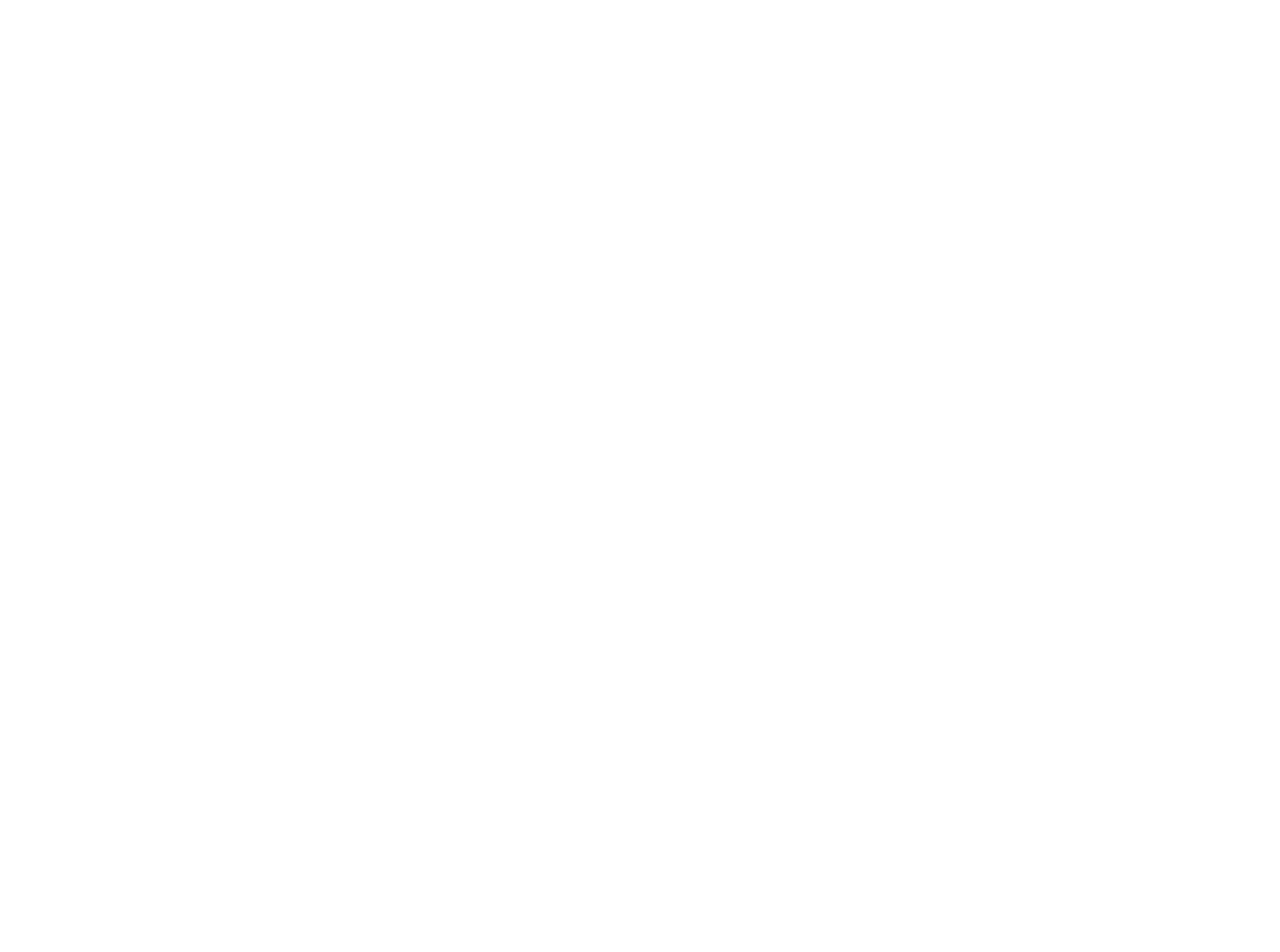
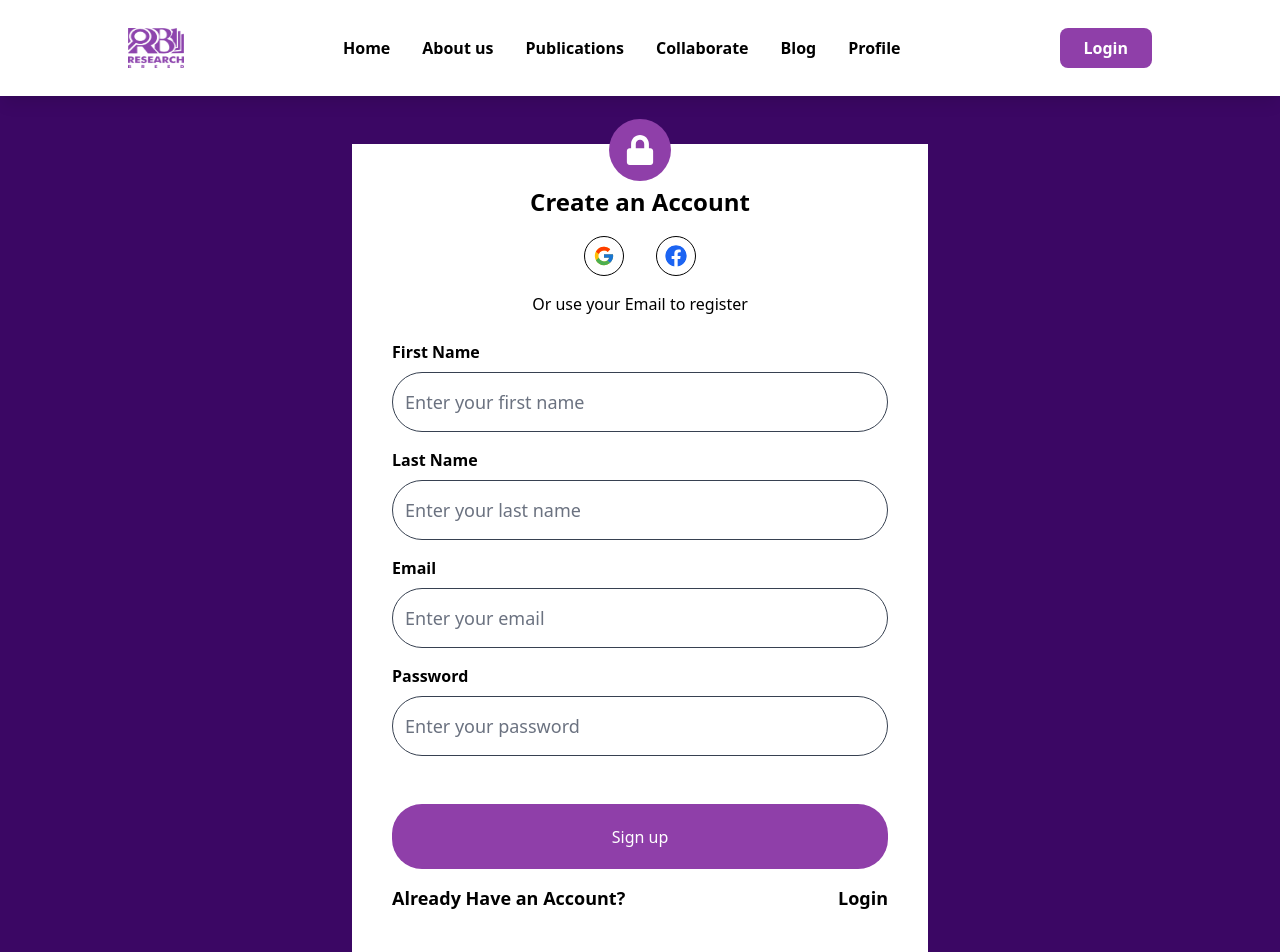
Before and after one commit to ChrisRoyalty/Research-breed, a React (Create React App) app: page /create-account in a window 1280 px wide. Before the commit this address had no page. Shown: the top 952 px of the page. Before the commit the page ends 800 px from the top, so only its background shows below. Built offline with nearby package versions, Linux system fonts and the light colour scheme.

Commit message:
created component for the sign up page

```diff
--- a/src/App.js
+++ b/src/App.js
@@ -7,6 +7,7 @@
 import Publications from "./pages/Publications";
 import Login from "./pages/Login";
 import { Routes, Route } from "react-router-dom";
+import CreateAccount from "./component/CreateAccount";
 
 function App() {
   return (
@@ -18,6 +19,7 @@
         <Route path="/collabration" element={<Collabration />} />
         <Route path="/blog" element={<Blog />} />
         <Route path="/Profile" element={<Profile />} />
+        <Route path="/create-account" element={<CreateAccount />} />
       </Route>
       <Route path="/login" element={<Login />} />
     </Routes>
--- /dev/null
+++ b/src/component/CreateAccount.jsx
@@ -0,0 +1,141 @@
+import React from "react";
+import { FaLock } from "react-icons/fa";
+import { FcGoogle } from "react-icons/fc";
+import { FaFacebook } from "react-icons/fa";
+import { Link } from "react-router-dom";
+import { useState } from "react";
+
+const CreateAccount = () => {
+  const [firstname, setFirstname] = useState("");
+  const [lastname, setLastname] = useState("");
+  const [email, setEmail] = useState("");
+  const [password, setPassword] = useState("");
+  const [confirmPassword, setConfirmPassword] = useState("");
+  const [message, setMessage] = useState("");
+  const [error, setError] = useState("");
+
+  const handleSubmit = (e) => {
+    e.preventDefault();
+    if (password !== confirmPassword) {
+      setError("Passwords do not match.");
+      return;
+    }
+    registerUser();
+  };
+  const registerUser = () => {
+    fetch("http://localhost/apps_api/research-breed/public/api/register", {
+      method: "POST",
+      headers: {
+        "Content-Type": "application/json",
+      },
+      body: JSON.stringify({
+        firstname: firstname,
+        lastname: lastname,
+        email: email,
+        password: password,
+      }),
+    })
+      .then((response) => response.json())
+      .then((data) => {
+        if (data.success) {
+          console.log("Parsed JSON data:", data);
+
+          setMessage("Account created successfully!");
+
+          setError("");
+          console.log("Account created successfully!");
+        } else {
+          setError("Failed to create account: " + data.message);
+          setMessage("");
+          console.error("Error: Failed to create account - " + data.message);
+        }
+      })
+      .catch((error) => {
+        setError("Error: " + error.message);
+        setMessage("");
+      });
+  };
+
+  return (
+    <div className="pt-[18vh] pb-[7vh] w-full h-fit flex justify-center items-center bg-purple-950">
+      <div className="md:w-[45%] w-[90%] bg-white sm:p-10 p-8 relative ">
+        <div className="google_facebook flex flex-col items-center justify-center gap-4">
+          <div className="lockIcon  bg-[#8F3FA9] rounded-full w-fit p-4  absolute top-[-25px] items-center ">
+            <FaLock className="text-white text-[30px]" />
+          </div>
+          <h4 className="text-[24px] font-bold">Create an Account</h4>
+          <div className="socials flex gap-8">
+            <FcGoogle className="text-[40px] border-[1px] border-black rounded-full p-2" />
+            <FaFacebook className="text-[40px] border-[1px] border-black rounded-full p-2 text-blue-600" />
+          </div>
+          <Link>Or use your Email to register</Link>
+        </div>
+        <form className="flex flex-col gap-4 sm:gap-4 sm:mt-6 mt-4">
+          <div className="w-full flex flex-col gap-2">
+            <label className="rounded-[30px] font-bold">First Name</label>
+            <input
+              type="text"
+              value={firstname}
+              onChange={(e) => setFirstname(e.target.value)}
+              required
+              className="rounded-[30px] h-[60px] bg-transparent border-b-[1px] border-gray-700 outline-none text-gray-500 text-[18px]"
+              placeholder="Enter your first name"
+            />
+          </div>
+          <div className="w-full flex flex-col gap-2">
+            <label className="rounded-[30px] font-bold">Last Name</label>
+            <input
+              type="text"
+              value={lastname}
+              onChange={(e) => setLastname(e.target.value)}
+              required
+              className="rounded-[30px] h-[60px] bg-transparent border-b-[1px] border-gray-700 outline-none text-gray-500 text-[18px]"
+              placeholder="Enter your last name"
+            />
+          </div>
+          <div className="w-full flex flex-col gap-2">
+            <label className="rounded-[30px] font-bold">Email</label>
+            <input
+              type="email"
+              value={email}
+              onChange={(e) => setEmail(e.target.value)}
+              required
+              className="rounded-[30px] h-[60px] bg-transparent border-b-[1px] border-gray-700 outline-none text-gray-500 text-[18px]"
+              placeholder="Enter your email"
+            />
+          </div>
+          <div className="w-full flex flex-col gap-2">
+            <label className="rounded-[30px] font-bold">Password</label>
+            <input
+              type="password"
+              value={password}
+              onChange={(e) => setPassword(e.target.value)}
+              required
+              className="rounded-[30px] h-[60px] bg-transparent border-b-[1px] border-gray-700 outline-none text-gray-500 text-[18px]"
+              placeholder="Enter your password"
+            />
+          </div>
+
+          <footer className="flex flex-col justify-center items-center sm:mt-8 mt-4 gap-4">
+            <button
+              className="bg-[#8F3FA9] h-[65px] w-full rounded-[30px] text-white"
+              onSubmit={handleSubmit}
+            >
+              Sign up
+            </button>
+            <div className="w-full flex max-sm:flex-col max-sm:text-center gap-2 justify-between">
+              <Link className="font-bold text-[18px]" to="/login">
+                Already Have an Account?
+              </Link>
+              <Link className="font-bold text-[18px]" to="/login">
+                Login
+              </Link>
+            </div>
+          </footer>
+        </form>
+      </div>
+    </div>
+  );
+};
+
+export default CreateAccount;
--- a/src/component/Header.jsx
+++ b/src/component/Header.jsx
@@ -15,7 +15,9 @@
   const displayMenu = () => {
     toggleMenu === "hidden" ? setToggleMenu("flex") : setToggleMenu("hidden");
   };
-
+  const hideMenu = () => {
+    setToggleMenu("hidden");
+  };
   return (
     <header className="w-full h-[12vh] bg-white fixed top-0 flex justify-center items-center shadow-lg z-50">
       <div className="w-[90%] sm:w-[80%] flex justify-between items-center">
@@ -30,49 +32,48 @@
         >
           <NavLink
             to="/"
-            element={<Home />}
             className="lg:bg-transparent max-lg:hover:bg-[#8F3FA9] lg:w-fit w-full lg:hover:p-0 hover:p-4 max-lg:hover:text-white max-lg:rounded-lg"
           >
             Home
           </NavLink>
           <NavLink
             to="/about"
-            element={<About />}
+            onClick={hideMenu}
             className="max-lg:hover:bg-[#8F3FA9] max-lg:w-full max-lg:hover:p-4 max-lg:hover:text-white max-lg:rounded-lg"
           >
             About us
           </NavLink>
           <NavLink
             to="/publications"
-            element={<Publications />}
+            onClick={hideMenu}
             className="max-lg:hover:bg-[#8F3FA9] max-lg:w-full max-lg:hover:p-4 max-lg:hover:text-white max-lg:rounded-lg"
           >
             Publications
           </NavLink>
           <NavLink
             to="/collabration"
-            element={<Collabration />}
+            onClick={hideMenu}
             className="max-lg:hover:bg-[#8F3FA9] max-lg:w-full max-lg:hover:p-4 max-lg:hover:text-white max-lg:rounded-lg"
           >
             Collaborate
           </NavLink>
           <NavLink
             to="/blog"
-            element={<Blog />}
+            onClick={hideMenu}
             className="max-lg:hover:bg-[#8F3FA9] max-lg:w-full max-lg:hover:p-4 max-lg:hover:text-white max-lg:rounded-lg"
           >
             Blog
           </NavLink>
           <NavLink
             to="/profile"
-            element={<Profile />}
+            onClick={hideMenu}
             className="max-lg:hover:bg-[#8F3FA9] max-lg:w-full max-lg:hover:p-4 max-lg:hover:text-white max-lg:rounded-lg"
           >
             Profile
           </NavLink>
         </nav>
         <div className="text-[16px] font-bold bg-[#8F3FA9] py-2 px-6 text-white rounded-lg">
-          <NavLink to="/login" element={<Login />}>
+          <NavLink to="/login" onClick={hideMenu}>
             Login
           </NavLink>
         </div>
--- a/src/component/home/HeroSection.jsx
+++ b/src/component/home/HeroSection.jsx
@@ -1,6 +1,7 @@
 import React from "react";
 // import Button from "./ShortButton";
 import StudentImg from "../../assets/girl.png";
+import { Link } from "react-router-dom";
 function HeroSection() {
   return (
     <section className="hero-section bg-[#F8E8FE] py-24 mb-5 lg:h-[86vh] h-fit lg:p-0 flex justify-center items-center">
@@ -30,9 +31,12 @@
           <p className="text-lg text-black-100 mb-6 font-bold">
             Your source for new research opportunities
           </p>
-          <button className="bg-[#8F3FA9] text-white w-[240px] h-[50px] rounded-lg shadow-lg font-bold">
+          <Link
+            to="/create-account"
+            className="bg-[#8F3FA9] text-white px-16 py-4 rounded-lg shadow-lg font-bold"
+          >
             Sign Up
-          </button>
+          </Link>
         </div>
         <div>
           <img src={StudentImg} alt="" />
--- a/src/pages/Login.jsx
+++ b/src/pages/Login.jsx
@@ -1,22 +1,36 @@
 import React from "react";
 import Logo from "../assets/logo.png";
+import { useState } from "react";
+import { Link } from "react-router-dom";
+import { MdOutlineCancelPresentation } from "react-icons/md";
+
 function Login() {
+  const [data, setData] = useState(null);
+  const [loading, setLoading] = useState(true);
+  const [error, setError] = useState(null);
   return (
     <div className="w-full h-screen bg-black flex justify-center items-center">
       <div className="w-[90%] md:w-[45%] h-fit bg-[#F8E8FE] sm:p-16 p-8 shadow-lg">
+        <div className="cancelIcon">
+          <Link to="/" className="flex justify-end">
+            <MdOutlineCancelPresentation className="text-[50px] text-[#8F3FA9]" />
+          </Link>
+        </div>
         <div className="log">
-          <img
-            src={Logo}
-            alt="Research-breed Logo"
-            className="w-[60px] h-[60px]"
-          />
+          <Link to="/">
+            <img
+              src={Logo}
+              alt="Research-breed Logo"
+              className="w-[60px] h-[60px]"
+            />
+          </Link>
           <div className="welcomeNote mt-[15px] sm:mt-[25px]">
             <h3 className="text-[28px] sm:text-[35px]">Welcome back</h3>
             <p className="text-slate-700 text-[15px] sm:text-[18px]">
               Login now to access your account
             </p>
           </div>
-          <form className="flex flex-col gap-2 sm:gap-4 sm:mt-6">
+          <form className="flex flex-col gap-4 sm:gap-4 sm:mt-6 mt-4">
             <input
               type="text"
               required
@@ -39,13 +53,13 @@
               />
               <label htmlFor="">Remember me</label>
             </div>
-            <button className="bg-purple-900 h-[60px] text-white rounded-xl hover:bg-purple-800/80 text-[20px] mt-4">
+            <button className="bg-[#8F3FA9] h-[60px] text-white rounded-xl hover:bg-[#8F3FA9]/80 text-[20px] mt-4">
               Login
             </button>
           </form>
           <footer className="flex items-center sm:mt-8 mt-4">
             <div className="w-full flex max-sm:flex-col max-sm:text-center gap-2 justify-between">
-              <a href="">Don't have an Account?</a>
+              <Link to="/create-account">Don't have an Account?</Link>
               <a href="">Forgot Password?</a>
             </div>
           </footer>
```
